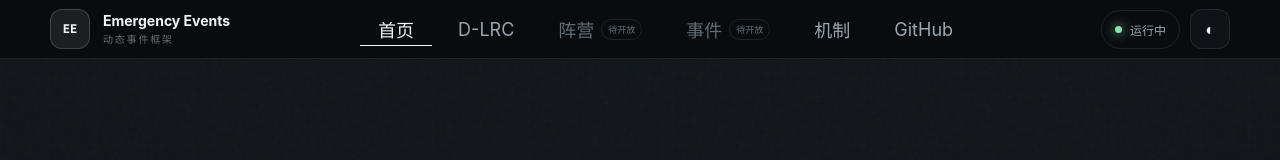
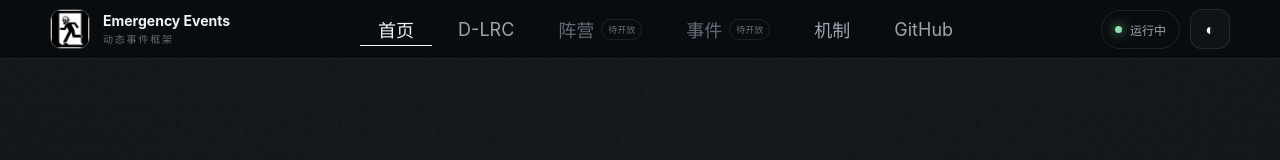
Before and after one commit to qingranawa/emergency-events-web, a React (Vite) app: page / in a window 1280 px wide. Shown: the top 160 px of the page. Built offline with nearby package versions, Linux system fonts and the light colour scheme.

Commit message:
feat(site): 替换导航图标并完善版权栏

```diff
--- a/src/components/layout/Footer.jsx
+++ b/src/components/layout/Footer.jsx
@@ -2,5 +2,6 @@ export function Footer({ dlrc = false, mechanisms = false, factions = false }) {
   const href = dlrc || mechanisms || factions ? "index.html" : "dlrc.html";
   const label = dlrc || mechanisms || factions ? "返回 Emergency Events 首页" : "查看 D-LRC 页面";
   const title = dlrc ? "© 2026 Emergency Events" : mechanisms ? "Emergency Events · 插件机制" : factions ? "Emergency Events · 阵营档案" : "Emergency Events · 动态响应框架";
-  return <footer><div className="container footer-row"><span>{title}</span><a href={href}>{label}</a></div></footer>;
+  const legal = dlrc ? { text: "D-LRC 内容均归 Qingran 所有", tag: "QINGRAN / OWNER", tone: "owner" } : !mechanisms && !factions ? { text: "紧急事件插件 · Qingran 所有 · MIT 开源", tag: "MIT LICENSE", tone: "license" } : null;
+  return <footer><div className="container footer-row"><span>{title}</span><a href={href}>{label}</a></div>{legal && <div className={`container footer-legal footer-legal-${legal.tone}`}><span className="footer-legal-beacon" aria-hidden="true" /><span className="footer-legal-label mono">LEGAL / NOTICE</span><span className="footer-legal-copy">{legal.text}</span><span className="footer-legal-tag mono">{legal.tag}</span></div>}</footer>;
 }
--- a/src/components/layout/SiteNav.jsx
+++ b/src/components/layout/SiteNav.jsx
@@ -21,7 +21,7 @@ export function SiteNav({ page = "home", theme, onToggleTheme }) {
   };
 
   return <header className="nav-wrap"><div className="container"><nav aria-label="主导航">
-    <a className="brand" href="index.html" aria-label="Emergency Events 首页"><div className="logo mono">EE</div><div><div className="brand-name">Emergency Events</div><div className="brand-sub">动态事件框架</div></div></a>
+    <a className="brand" href="index.html" aria-label="Emergency Events 首页"><div className="logo"><img src="assets/emergency-events-icon.png" alt="" /></div><div><div className="brand-name">Emergency Events</div><div className="brand-sub">动态事件框架</div></div></a>
     <div className="nav-links desktop-nav">{navigation.map((item) => renderLink(item))}<a className="nav-link nav-github" href="https://github.com/qingranawa/Emergency-events" target="_blank" rel="noreferrer">GitHub</a></div>
     <div className="nav-right"><div className="nav-status"><span className="status-dot" />运行中</div><ThemeToggle theme={theme} onToggle={onToggleTheme} /><Dialog.Root><Dialog.Trigger asChild><button className="menu-btn" type="button" aria-label="打开导航菜单">菜单</button></Dialog.Trigger><Dialog.Portal><Dialog.Overlay className="nav-dialog-overlay" /><Dialog.Content className="nav-dialog-content"><Dialog.Title className="sr-only">Emergency Events 导航菜单</Dialog.Title><Dialog.Description className="sr-only">选择页面或页面内模块</Dialog.Description><div className="nav-dialog-head"><span className="mono">当前页面：{pageLabel}</span><Dialog.Close asChild><button className="icon-btn" type="button" aria-label="关闭导航">×</button></Dialog.Close></div><div className="nav-dialog-links">{navigation.map((item) => renderLink(item, true))}<Dialog.Close asChild><a className="nav-link" href="https://github.com/qingranawa/Emergency-events" target="_blank" rel="noreferrer">GitHub</a></Dialog.Close></div></Dialog.Content></Dialog.Portal></Dialog.Root></div>
   </nav></div></header>;
--- a/src/styles/base.css
+++ b/src/styles/base.css
@@ -10,7 +10,8 @@ button { font: inherit; }
 .nav-wrap { position: sticky; top: 0; z-index: 100; border-bottom: 1px solid var(--line); background: color-mix(in srgb, var(--bg) 82%, transparent); backdrop-filter: blur(18px); }
 nav { min-height: 58px; display: flex; align-items: center; justify-content: space-between; gap: 24px; }
 .brand { display: flex; align-items: center; gap: 13px; flex-shrink: 0; }
-.logo { width: 40px; height: 40px; display: grid; place-items: center; border: 1px solid var(--line-strong); border-radius: 12px; background: var(--accent-soft); font-size: 12px; font-weight: 800; }
+.logo { width: 40px; height: 40px; display: grid; place-items: center; overflow: hidden; border: 1px solid var(--line-strong); border-radius: 12px; background: var(--accent-soft); font-size: 12px; font-weight: 800; }
+.logo img { display: block; width: 100%; height: 100%; object-fit: cover; }
 .brand-name { font-size: 14px; font-weight: 650; }
 .brand-sub { margin-top: 2px; color: var(--text-dim); font-size: 10px; letter-spacing: 1.8px; }
 .nav-links { display: flex; align-items: center; gap: var(--nav-links-gap); }
@@ -56,11 +57,21 @@ h1 span { color: var(--text-dim); }
 .decision-list em { color: var(--success); font-size: 11px; font-style: normal; }
 footer { border-top: 1px solid var(--line); padding: 36px 0 42px; }
 .footer-row { display: flex; justify-content: space-between; gap: 24px; color: var(--text-dim); font-size: 12px; }
+.footer-legal { --legal-accent: var(--text-soft); position: relative; display: flex; align-items: center; gap: 12px; margin-top: 18px; padding: 14px 16px; overflow: hidden; border: 1px solid var(--line); border-radius: 12px; background: color-mix(in srgb, var(--panel) 72%, transparent); color: var(--text-dim); font-size: 11px; letter-spacing: .2px; }
+.footer-legal::after { content: ""; position: absolute; inset: 0; pointer-events: none; background: radial-gradient(circle at 0% 50%, color-mix(in srgb, var(--legal-accent) 12%, transparent), transparent 42%); }
+.footer-legal-beacon, .footer-legal-label, .footer-legal-copy, .footer-legal-tag { position: relative; z-index: 1; }
+.footer-legal-beacon { width: 6px; height: 6px; flex: 0 0 auto; border-radius: 50%; background: var(--legal-accent); box-shadow: 0 0 12px color-mix(in srgb, var(--legal-accent) 55%, transparent); }
+.footer-legal-label { flex: 0 0 auto; color: var(--text-dim); font-size: 9px; letter-spacing: 1.5px; }
+.footer-legal-copy { flex: 1; color: var(--text-soft); line-height: 1.5; }
+.footer-legal-tag { flex: 0 0 auto; padding: 6px 9px; border: 1px solid color-mix(in srgb, var(--legal-accent) 32%, var(--line)); border-radius: 999px; color: var(--legal-accent); font-size: 9px; letter-spacing: 1px; }
+.footer-legal-license { --legal-accent: var(--warning); }
+.footer-legal-owner { --legal-accent: var(--success); }
 .footer-row a:hover { color: var(--text); }
 @media (max-width: 980px) { .nav-links { gap: 2px; } .nav-status { display: none; } .hero-grid { grid-template-columns: 1fr; } .hero { min-height: auto; padding: 90px 0; } }
 @media (max-width: 900px) { nav { gap: 10px; } .desktop-nav { display: none; } .menu-btn { display: block; } }
 @media (max-width: 720px) { .section-head { display: block; } .section-desc { margin-top: 20px; } }
 @media (max-width: 520px) { .container { width: min(calc(100vw - 32px), var(--max)); } .brand-name { font-size: 13px; } .logo { width: 38px; height: 38px; } h1 { font-size: clamp(40px, 11vw, 62px); letter-spacing: -2px; } .hero-desc { font-size: 18px; } .icon-btn { display: none; } .nav-dialog-content .icon-btn { display: grid; } section { padding: 76px 0; } }
+@media (max-width: 520px) { .footer-legal { display: grid; grid-template-columns: auto 1fr; gap: 8px 10px; padding: 13px 14px; } .footer-legal-label { align-self: center; } .footer-legal-copy { grid-column: 1 / -1; } .footer-legal-tag { grid-column: 1 / -1; justify-self: start; } }
 @media (prefers-reduced-motion: reduce) { *, *::before, *::after { scroll-behavior: auto !important; transition-duration: .01ms !important; animation-duration: .01ms !important; animation-iteration-count: 1 !important; } .scroll-reveal-ready { will-change: auto; } }
 
 .nav-dialog-overlay { position: fixed; inset: 0; z-index: 200; background: rgba(0,0,0,.58); backdrop-filter: blur(4px); }
```
Also changed, not shown: public/assets/emergency-events-icon.png (added).
